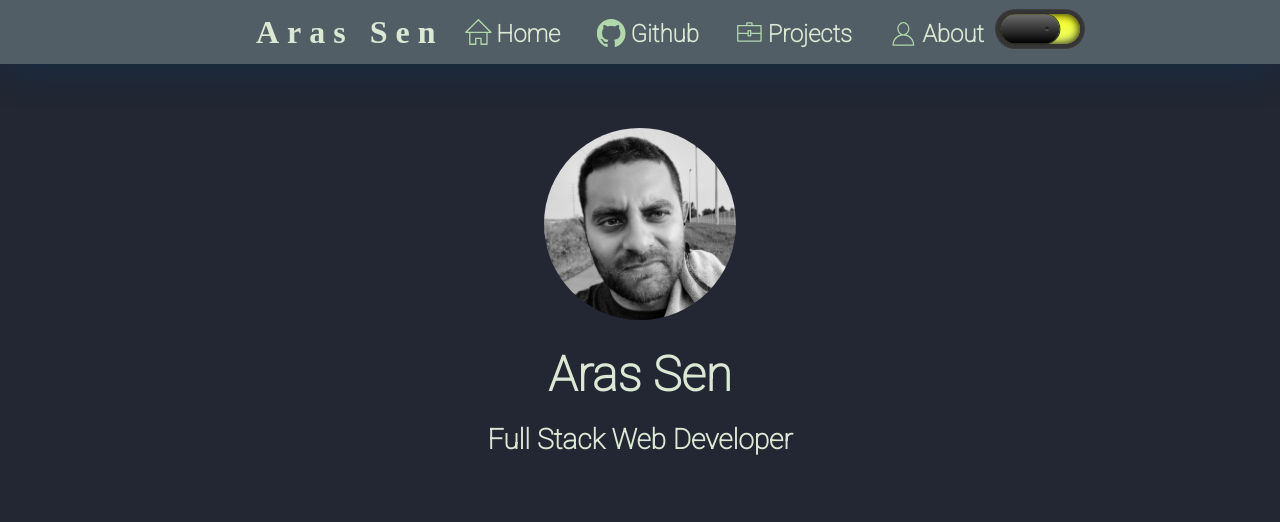
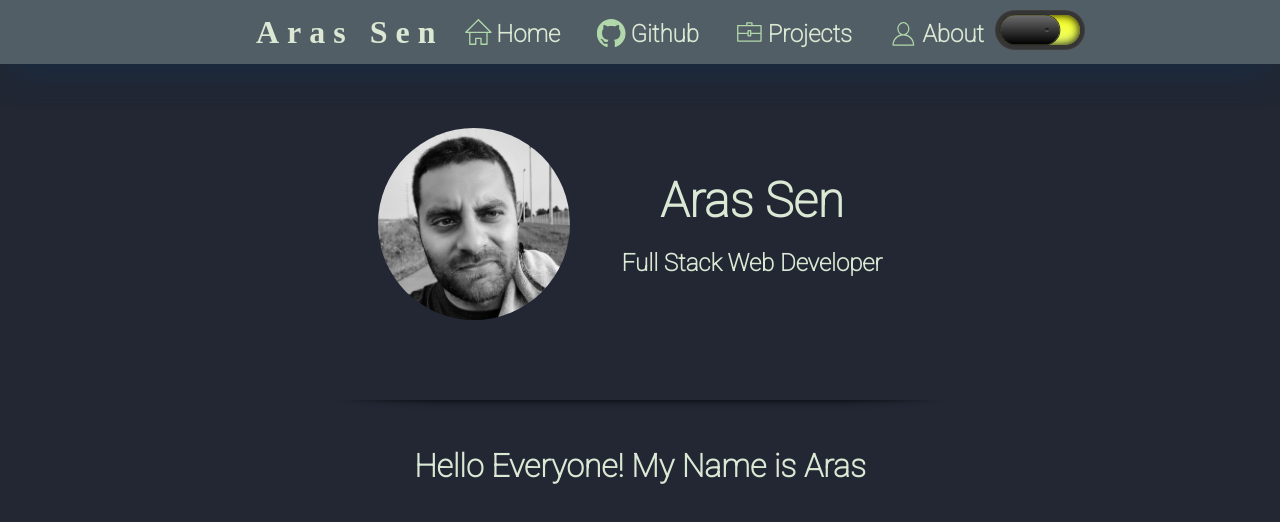
Before and after one commit to codecygen/043_React-Portfolio_Project, a React (Create React App) app: page / in a window 1280 px wide. Shown: the top 522 px of the page. Built offline with nearby package versions, Linux system fonts and the light colour scheme; a web font is replaced by a local one.

Commit message:
divider added, heading elements are centralized in css

```diff
--- a/src/App.js
+++ b/src/App.js
@@ -1,4 +1,5 @@
 import React from 'react';
+
 import NavBar from './components/NavBar/NavBar';
 import Home from './components/Sections/Home';
 import './App.css';
--- /dev/null
+++ b/src/components/Divider/Divider.js
@@ -0,0 +1,12 @@
+import React from 'react';
+import classes from './Divider.module.css';
+
+const Divider = () => {
+    return (
+        <div className={classes["h-divider"]}>
+            <div className={classes.shadow}></div>
+        </div>
+    );
+};
+
+export default Divider;
--- /dev/null
+++ b/src/components/Divider/Divider.module.css
@@ -0,0 +1,22 @@
+.h-divider {
+    margin: auto;
+    margin-top: 80px;
+    width: 80%;
+    position: relative;
+    z-index: -10;
+}
+
+.h-divider .shadow {
+    overflow: hidden;
+    height: 20px;
+}
+
+.h-divider .shadow::after {
+    content: '';
+    display: block;
+    margin: -25px auto 0;
+    width: 100%;
+    height: 25px;
+    border-radius: 125px/12px;
+    box-shadow: 0 0 8px black;
+}
--- a/src/components/Sections/Home.js
+++ b/src/components/Sections/Home.js
@@ -1,15 +1,23 @@
 import React from 'react';
 
 import myImage from '../../Images/Me.jpeg';
+import Divider from '../Divider/Divider';
 
 import classes from './Home.module.css';
 
 const Home = () => {
     return (
         <header className={classes.home}>
-            <img src={myImage} alt="profile" className={classes.myImage} />
-            <h1>Aras Sen</h1>
-            <h3>Full Stack Web Developer</h3>
+            <section className={classes["same-line"]}>
+                <img src={myImage} alt="profile" className={classes.myImage}
+                /><div>
+                    <h1>Aras Sen</h1>
+                    <h3>Full Stack Web Developer</h3>
+                </div>
+            </section>
+            <Divider />
+            <h2>Hello Everyone! My Name is Aras</h2>
+
         </header>
     );
 };
--- a/src/components/Sections/Home.module.css
+++ b/src/components/Sections/Home.module.css
@@ -1,7 +1,6 @@
 .home {
     padding-top: 4rem;
     height: 2000px;
-    font-size: 1.5rem;
     text-align: center;
 }
 
@@ -45,3 +44,14 @@
 		transform:         translateY(-5px)
 	}
 }
+
+.same-line {
+    margin-bottom: 3rem;
+
+}
+
+.same-line > * {
+    display: inline-block;
+    vertical-align: middle;
+    margin: 0 1rem;
+}
--- a/src/index.css
+++ b/src/index.css
@@ -6,7 +6,6 @@ body {
 
   /* Website specific fonts and background colors */
   background-color: #222733;
-  font-size: 1.5rem;
   color: #dbe8d4;
 }
 
@@ -26,6 +25,7 @@ code {
 a {
   text-decoration: none;
   font-weight: bold;
+  font-size: 1.5rem;
 }
 
 a:hover {
@@ -43,3 +43,15 @@ a:active {
   border-bottom-color: #5d997d;
   color: #b1d8aa;
 }
+
+h1 {
+  font-size: 3rem;
+}
+
+h2 {
+  font-size: 2rem;
+}
+
+h3 {
+  font-size: 1.5rem;
+}
```
